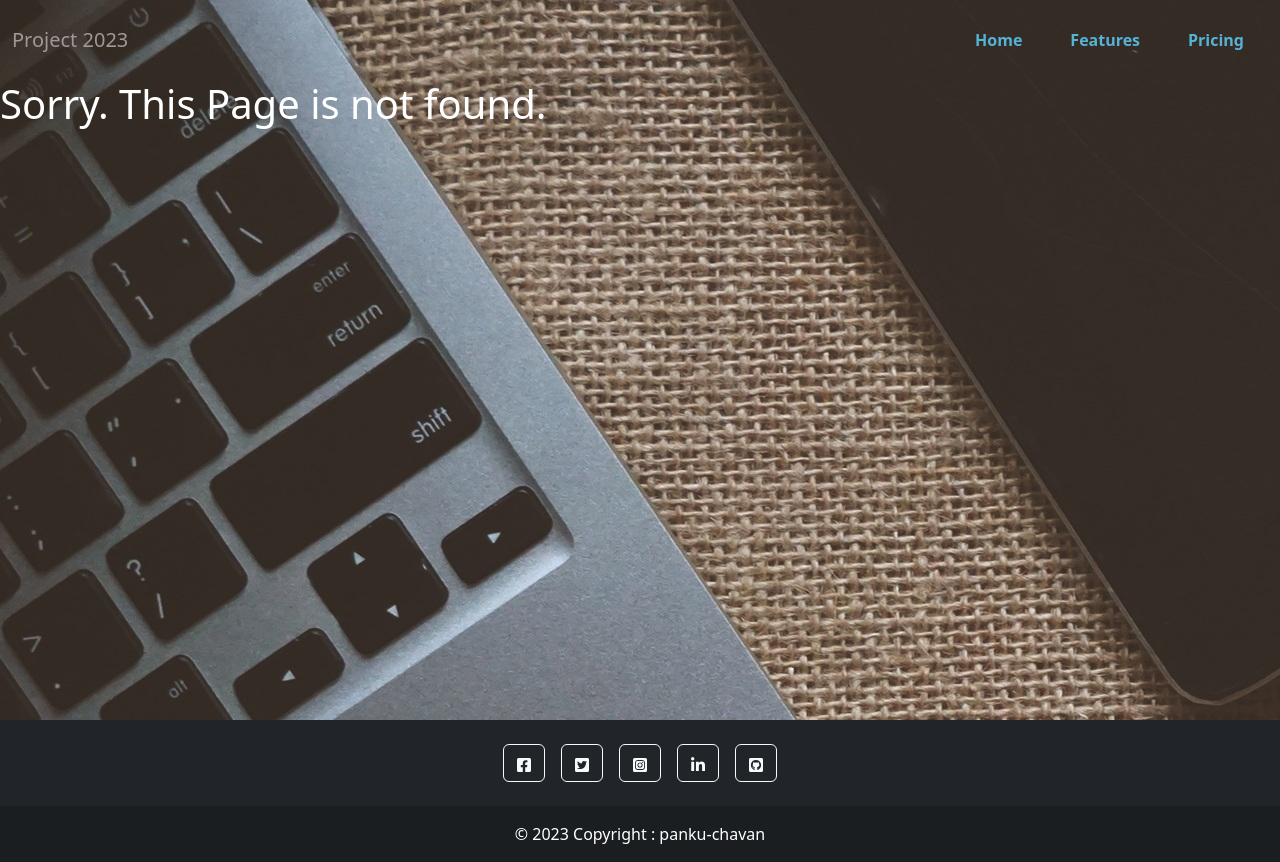
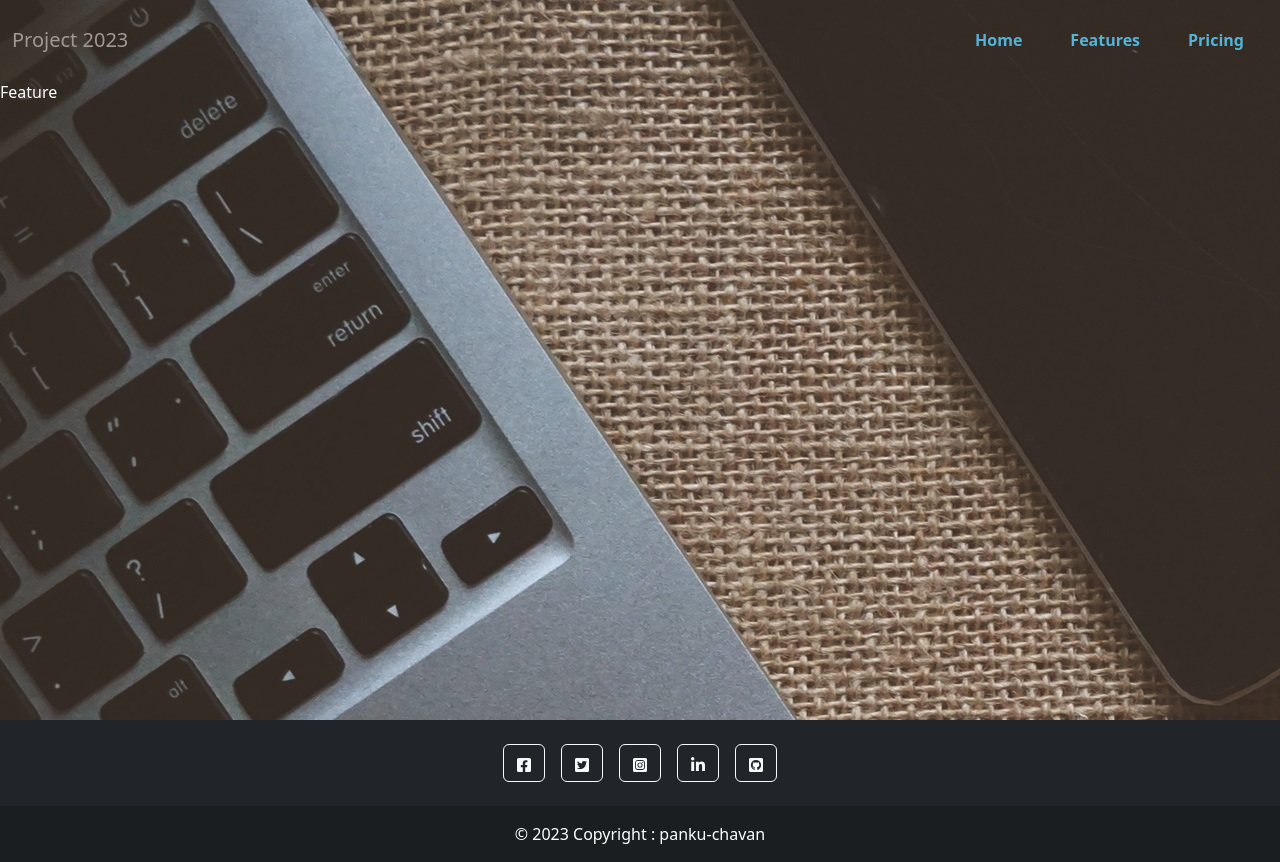
Before and after one commit to panku-chavan/project2023, a React (Create React App) app in the folder client/: page /feature in a window 1280 px wide. Before the commit this address had no page. Built offline with nearby package versions, Linux system fonts and the light colour scheme.

Commit message:
initial commit

```diff
--- a/client/src/App.jsx
+++ b/client/src/App.jsx
@@ -2,12 +2,14 @@ import './App.css';
 import { Route, Routes } from "react-router-dom";
 import Homepage from './Pages/Home/Homepage';
 import PageNotFound from './component/PageNotFound';
+import Feature from './Pages/Feature/Feature';
 
 function App() {
   return (
     <div>
       <Routes>
         <Route path='/' element={<Homepage />} />
+        <Route path='/feature' element={<Feature />} />
         <Route path='*' element={<PageNotFound />} />
       </Routes>
 
--- /dev/null
+++ b/client/src/Pages/Feature/Feature.jsx
@@ -0,0 +1,13 @@
+import React from 'react'
+import Layout from '../../component/Layout'
+
+const Feature = () => {
+    return (
+        <Layout>
+            <div>Feature</div>
+
+        </Layout>
+    )
+}
+
+export default Feature
--- a/client/src/component/NavBar.jsx
+++ b/client/src/component/NavBar.jsx
@@ -20,7 +20,7 @@ const NavBar = () => {
                                 <Link className="nav-link " aria-current="page" to={"/"}>Home</Link>
                             </li>
                             <li className="nav-item">
-                                <Link className="nav-link" to={"/add"}>Features</Link>
+                                <Link className="nav-link" to={"/feature"}>Features</Link>
                             </li>
                             <li className="nav-item">
                                 <Link className="nav-link" to={"/update"}>Pricing</Link>
--- a/package.json
+++ b/package.json
@@ -6,11 +6,13 @@
   "scripts": {
     "start": "nodemon server.js",
     "client": "npm start --prefix ./client",
-    "test": "echo \"Error: no test specified\" && exit 1"
+    "test": "echo \"Error: no test specified\" && exit 1",
+    "serve": "concurrently \" npm start\" \" npm run client\""
   },
   "author": "",
   "license": "ISC",
   "dependencies": {
+    "concurrently": "^8.0.1",
     "dotenv": "^16.0.3",
     "express": "^4.18.2",
     "mongoose": "^7.1.0",
```
Also changed, not shown: 1 other file (tests, documents, lock files or other folders).
